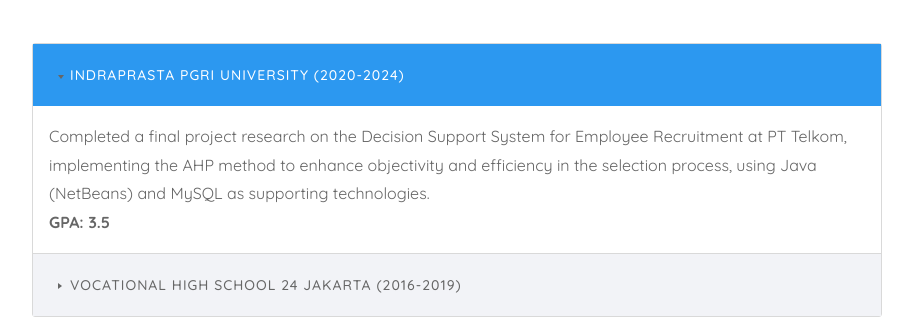
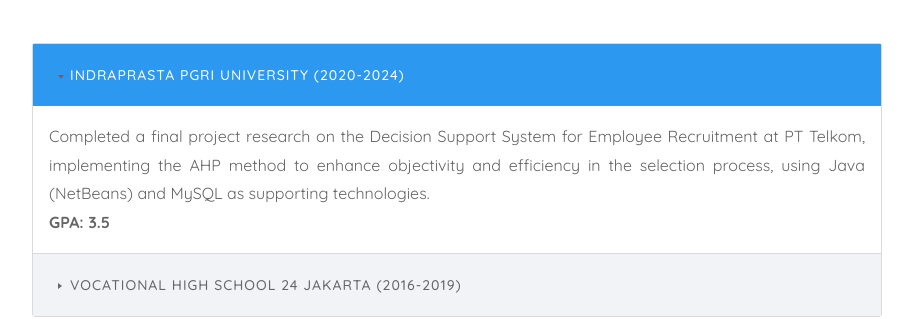
Before and after one commit to yusufekoanggoro/personal-site, a Next.js app: page / in a window 1280 px wide. Shown: the part 1840-2159 px from the top of the page, without its empty margins (358-1271 px from the left). Built offline with nearby package versions, Linux system fonts and the light colour scheme; a web font is replaced by a local one.

Commit message:
add text-justify

```diff
--- a/src/app/page.tsx
+++ b/src/app/page.tsx
@@ -190,11 +190,11 @@ export default function Home() {
 
                                     <Collapse defaultActiveKey={0} accordion={true}>
                                         <Panel header="Indraprasta PGRI University (2020-2024)" headerClass="my-header-class">
-                                            <p>Completed a final project research on the Decision Support System for Employee Recruitment at PT Telkom, implementing the AHP method to enhance objectivity and efficiency in the selection process, using Java (NetBeans) and MySQL as supporting technologies.</p>
+                                            <p className='text-justify'>Completed a final project research on the Decision Support System for Employee Recruitment at PT Telkom, implementing the AHP method to enhance objectivity and efficiency in the selection process, using Java (NetBeans) and MySQL as supporting technologies.</p>
                                             <p><strong>GPA: 3.5</strong></p>
                                         </Panel>
                                         <Panel header="Vocational High School 24 Jakarta (2016-2019)" headerClass="my-header-class">
-                                            I studied and explored programming, software development, and database management. Proficient in algorithms, data structures, and developing web and desktop applications, with experience in software development projects both individually and in teams.
+                                            <p className='text-justify'>I studied and explored programming, software development, and database management. Proficient in algorithms, data structures, and developing web and desktop applications, with experience in software development projects both individually and in teams.</p>
                                         </Panel>
                                     </Collapse>
                                 </motion.div>
```
